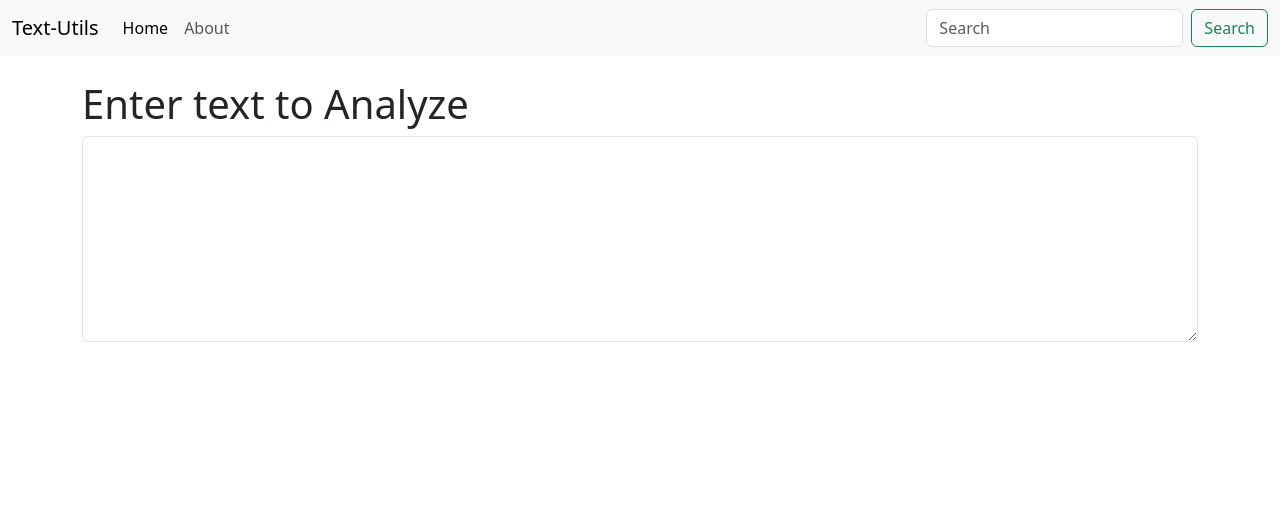
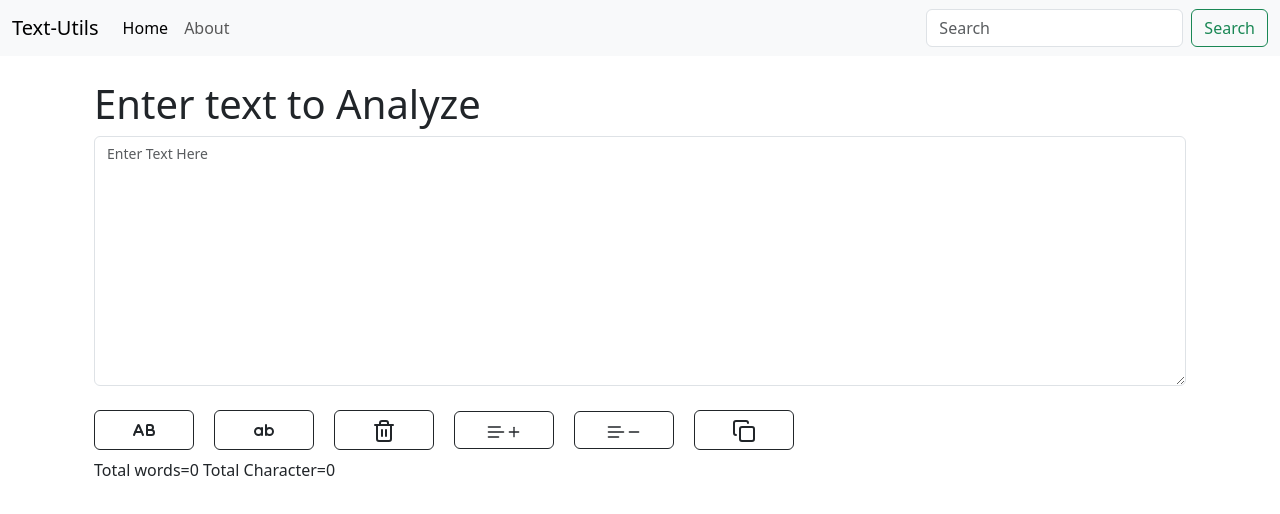
Before and after one commit to kashyap-deepanshu/text-utils, a React (Create React App) app: page / in a window 1280 px wide. Shown: the top 514 px of the page. Built offline with nearby package versions, Linux system fonts and the light colour scheme.

Commit message:
adding few functionalities

```diff
--- a/package.json
+++ b/package.json
@@ -7,6 +7,7 @@
     "@testing-library/jest-dom": "^6.6.3",
     "@testing-library/react": "^16.3.0",
     "@testing-library/user-event": "^13.5.0",
+    "lucide-react": "^0.514.0",
     "react": "^19.1.0",
     "react-dom": "^19.1.0",
     "react-scripts": "5.0.1",
--- a/src/Component/TextForm.js
+++ b/src/Component/TextForm.js
@@ -1,12 +1,92 @@
-import React from 'react'
+import React, { useState } from 'react';
+import { CaseUpper, CaseLower, Trash2Icon, Plus, Text, Minus,Copy,  } from 'lucide-react';
+import  "./textForm.css";
 
 export default function TextForm(props) {
+    const [text, setText] = useState("");
+
+    const [fontSize, setFontSize] = useState(14);
+
+    // const [italic, setItalic] =useState(false);
+
+    const handleOnChange = (event) => {
+        setText(event.target.value);
+    }
+
+    const handleUpCase = () => {
+        setText(text.toUpperCase());
+    }
+
+    const handleLowCase = () => {
+        setText(text.toLowerCase());
+    }
+    const clear = () => {
+        let confirm = window.confirm("Are you sure you want to clear text?");
+        if (confirm) { setText(""); }
+
+    }
+    const handleFontSizeUp = () => {
+
+        setFontSize(prevSize => prevSize + 2); // increase by 2px
+
+    };
+    const handleFontSizeDown = () => {
+
+        setFontSize(prevSize => prevSize - 2); // decrease by 2px
+
+    };
+    const handleCopy =()=>{
+        navigator.clipboard.writeText(text);
+    };
+
+    // const handleItalic =()=>{
+    //     if(italic ===true){
+    //         setText(italicText);
+    //         setItalic(false);
+    //     }
+    //     else{
+    //         setItalic(true);
+    //     }
+
+    // }
+
+    let textStyle = {
+        fontSize: `${fontSize}px`,
+        height: "250px",
+
+
+    }
+
     return (
+        <>
+            <div className="container">
+                <div className="my-4">
+                    <h1> {props.heading}</h1>
+                    <textarea onChange={handleOnChange} style={textStyle} placeholder='Enter Text Here' value={text} className="form-control" id="myBox" ></textarea>
+                </div>
+                <div className='btnFamily'>
+                    <button onClick={handleUpCase} title="Click to UpperCase"
+                        className="btn btn-outline-dark  "><CaseUpper size={24} /></button>
+                    <button onClick={handleLowCase} title="Click to LowerCase" className="btn btn-outline-dark  "><CaseLower size={24} /></button>
+                    <button onClick={clear} title="Clear" className="btn btn-outline-dark  "><Trash2Icon size={24} /></button>
+                    <button onClick={handleFontSizeUp} title="Click to increase font size" className="btn btn-outline-dark "> <Text size={20} />
+                        <Plus size={16} /></button>
+                    <button onClick={handleFontSizeDown} title="Click to decrease font size" className="btn btn-outline-dark "> <Text size={20} />
+                        <Minus size={16} /></button>
+                    <button onClick={handleCopy} title="Copy to clipboard" className="btn btn-outline-dark "> <Copy className="w-5 h-5" /></button>
 
-            <div className="my-4">
-             <h1> {props.heading}</h1>
-                <textarea className="form-control" id="myBox" rows="8"></textarea>
+                      {/* <button onClick={handleItalic} title="" className="btn btn-outline-dark "> <Italic className="w-5 h-5" /></button> */}
+
+
+                </div>
             </div>
+            <div className="container">
+                {/* <p>Total words={text.split(/(?<=[a-zA-Z])\s+/).length}  Total Character={text.length}</p> */}
+                {/* <p>Total words={text.split(" ").length-1}  Total Character={text.length}</p> */}
+                {/* <p>Total words={text.length===0? text.split(" ").length-1: text.split(" ").length}  Total Character={text.length}</p> */}
+                <p className='my-2'>Total words={text.length === 0 ? text.split(" ").length - 1 : text.split(" ").length === 1 ? text.split(" ").length : text.split(" ").length - 1}  Total Character={text.length}</p>
+            </div>
+        </>
+    )
 
-    )
 }
--- /dev/null
+++ b/src/Component/textForm.css
@@ -0,0 +1,4 @@
+.btnFamily >button{
+    width:100px;
+   margin:0 20px 0 0;
+}
```
Also changed, not shown: src/Component/FontStyleChanger.js (added, +53 -0 lines), src/Component/test.js (deleted), 1 other file (tests, documents, lock files or other folders).
